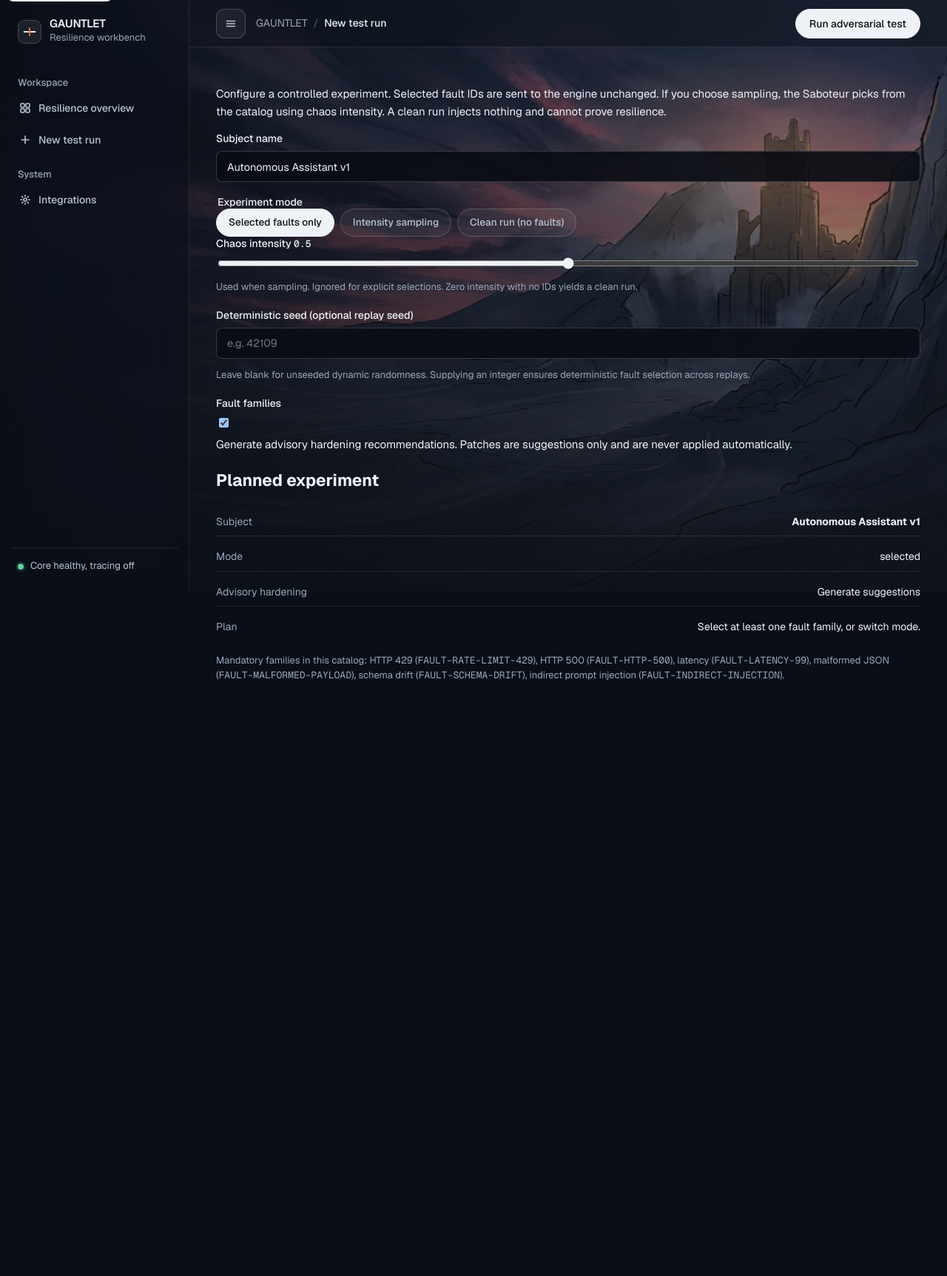
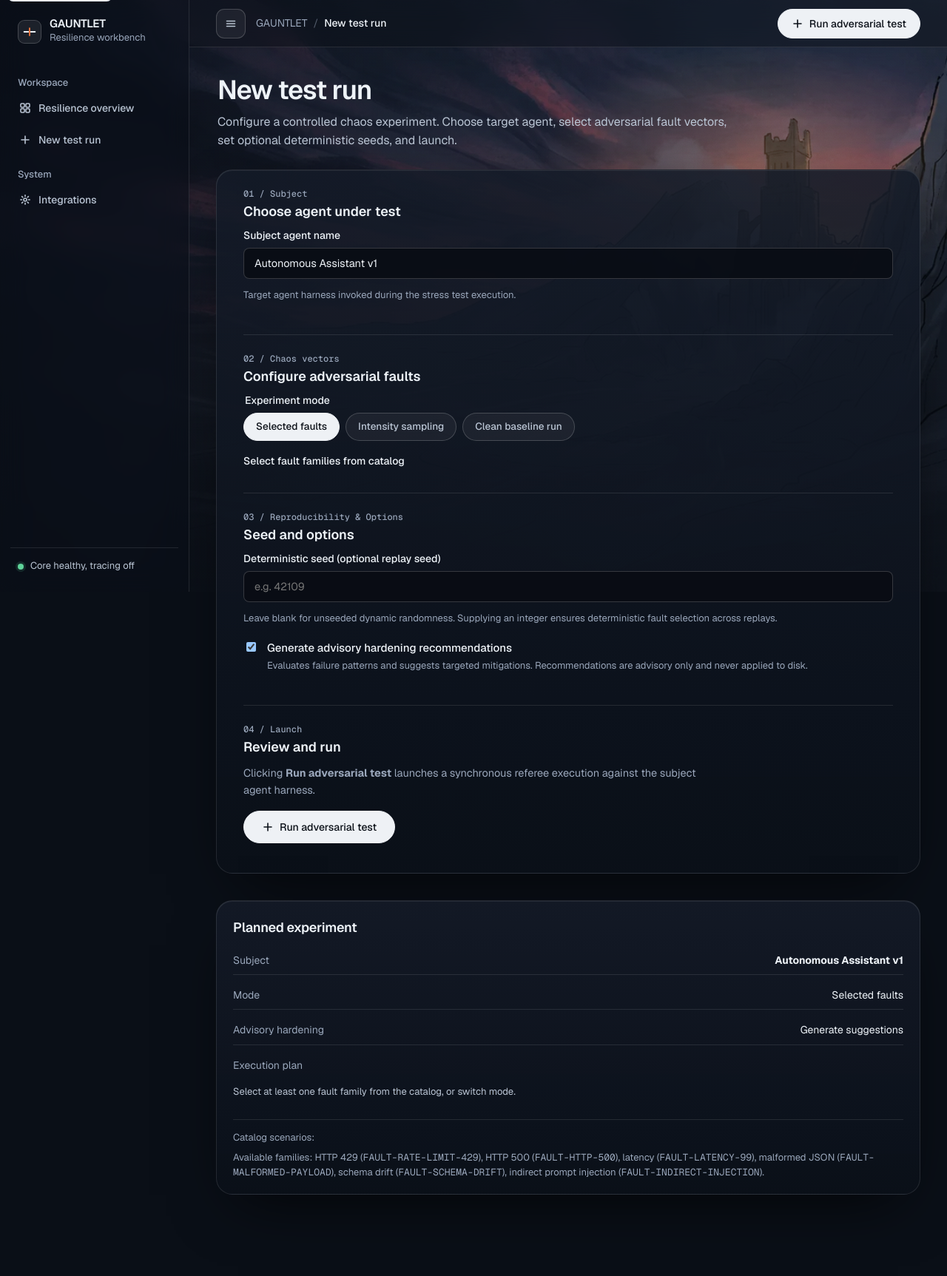
Before and after one commit to Angad-Chede/Gauntlet, a FastAPI app: template app/templates/new_run.html in a window 1280 px wide. Shown: the whole page at 74% size. Before the commit the page ends 919 px from the top, so only its background shows below. Run offline with FastAPI, Linux system fonts and the light colour scheme; the template is opened without the code that fills it, so the values that code supplies are empty.

Commit message:
feat(wizard): redesign new run creation wizard with chaos presets and live HTTP toggle
Entire-Checkpoint: 01M4Q0KQ8EJVS43P30V17BQBPB

```diff
--- a/app/static/js/new-run.js
+++ b/app/static/js/new-run.js
@@ -1,4 +1,4 @@
-import { api, escapeHtml, toast } from "./gauntlet.js";
+import { api, escapeHtml, toast, bindSpotlights } from "./gauntlet.js";
 
 const form = document.getElementById("run-form");
 const overlay = document.getElementById("progress-overlay");
@@ -6,6 +6,8 @@ const confirmDialog = document.getElementById("confirm-dialog");
 const summaryEl = document.getElementById("plan-summary");
 const intensityEl = document.getElementById("intensity");
 const intensityVal = document.getElementById("intensity-val");
+const intensityField = document.getElementById("intensity-field");
+const faultsPicker = document.getElementById("faults-picker");
 const errorEl = document.getElementById("form-error");
 
 function selectedFaults() {
@@ -25,32 +27,46 @@ function refreshCards() {
     const checked = card.querySelector("input").checked;
     card.classList.toggle("is-selected", checked);
   });
+
   document.querySelectorAll(".mode-pills label").forEach((label) => {
     label.classList.toggle("is-on", label.querySelector("input").checked);
   });
+
+  const currentMode = mode();
+  if (faultsPicker) {
+    faultsPicker.hidden = currentMode !== "selected";
+  }
+  if (intensityField) {
+    intensityField.hidden = currentMode !== "sample";
+  }
+
   const faults = selectedFaults();
-  const currentMode = mode();
   const intensity = Number(intensityEl.value);
   const harden = document.getElementById("auto-harden").checked;
   const subject = document.getElementById("subject-name").value.trim() || "Autonomous Assistant v1";
   const seedRaw = document.getElementById("run-seed")?.value.trim();
   const seed = (seedRaw !== undefined && seedRaw !== "" && !isNaN(parseInt(seedRaw, 10))) ? parseInt(seedRaw, 10) : null;
+
   let plan;
   if (currentMode === "clean") {
     plan = "Clean run: no faults will be injected. Resilience index will be unavailable.";
   } else if (currentMode === "sample") {
-    plan = `Sampling from the catalog using chaos intensity ${intensity.toFixed(1)}${seed !== null ? ` (seeded: ${seed})` : ""}. Explicit IDs will not be sent.`;
+    plan = `Sampling from catalog with intensity ${intensity.toFixed(1)}${seed !== null ? ` (seed: ${seed})` : ""}. Explicit IDs will not be sent.`;
   } else if (!faults.length) {
-    plan = "Select at least one fault family, or switch mode.";
+    plan = "Select at least one fault family from the catalog, or switch mode.";
   } else {
-    plan = `Inject ${faults.length} selected fault(s): ${faults.map((fault) => fault.name).join(", ")}.`;
+    plan = `Inject ${faults.length} selected fault(s): ${faults.map((f) => f.name).join(", ")}.`;
   }
+
   summaryEl.innerHTML = `
     <div><span>Subject</span><strong>${escapeHtml(subject)}</strong></div>
-    <div><span>Mode</span><span>${escapeHtml(currentMode)}</span></div>
-    ${seed !== null ? `<div><span>Deterministic seed</span><span class="mono">${seed}</span></div>` : ""}
-    <div><span>Advisory hardening</span><span>${harden ? "Generate suggestions" : "Skip suggestions"}</span></div>
-    <div><span>Plan</span><span>${escapeHtml(plan)}</span></div>
+    <div><span>Mode</span><span>${escapeHtml(currentMode === "clean" ? "Clean baseline" : currentMode === "sample" ? "Intensity sampling" : "Selected faults")}</span></div>
+    ${seed !== null ? `<div><span>Seed</span><span class="mono">${seed}</span></div>` : ""}
+    <div><span>Advisory hardening</span><span>${harden ? "Generate suggestions" : "Skip"}</span></div>
+    <div style="flex-direction:column;align-items:flex-start">
+      <span style="margin-bottom:4px">Execution plan</span>
+      <span style="font-size:13px;color:var(--tx-2);line-height:1.4">${escapeHtml(plan)}</span>
+    </div>
   `;
 }
 
@@ -60,6 +76,7 @@ function payload() {
   const enable_auto_harden = document.getElementById("auto-harden").checked;
   const seedRaw = document.getElementById("run-seed")?.value.trim();
   const seed = (seedRaw !== undefined && seedRaw !== "" && !isNaN(parseInt(seedRaw, 10))) ? parseInt(seedRaw, 10) : null;
+
   if (currentMode === "clean") {
     return { subject_name, fault_ids: [], chaos_intensity: 0, enable_auto_harden, seed };
   }
@@ -68,7 +85,7 @@ function payload() {
   }
   return {
     subject_name,
-    fault_ids: selectedFaults().map((fault) => fault.id),
+    fault_ids: selectedFaults().map((f) => f.id),
     chaos_intensity: Number(intensityEl.value),
     enable_auto_harden,
     seed,
@@ -81,18 +98,26 @@ function validate() {
   const currentMode = mode();
   if (currentMode === "selected" && !selectedFaults().length) {
     errorEl.hidden = false;
-    errorEl.textContent = "Select one or more fault families, or choose sampling / clean run.";
+    errorEl.textContent = "Select one or more fault families, or choose intensity sampling / clean baseline.";
     return false;
   }
   return true;
 }
 
+let isSubmitting = false;
+
 async function execute() {
+  if (isSubmitting) return;
+  isSubmitting = true;
+
   overlay.classList.add("is-open");
   overlay.setAttribute("aria-hidden", "false");
-  const button = document.getElementById("btn-run");
-  button.disabled = true;
-  button.setAttribute("aria-busy", "true");
+
+  const btnTop = document.getElementById("btn-run");
+  const btnBottom = document.getElementById("btn-run-bottom");
+  if (btnTop) { btnTop.disabled = true; btnTop.setAttribute("aria-busy", "true"); }
+  if (btnBottom) { btnBottom.disabled = true; btnBottom.setAttribute("aria-busy", "true"); }
+
   try {
     const run = await api("/api/run", { method: "POST", body: JSON.stringify(payload()) });
     window.location.href = `/runs/${encodeURIComponent(run.run_id)}`;
@@ -100,15 +125,17 @@ async function execute() {
     overlay.classList.remove("is-open");
     errorEl.hidden = false;
     errorEl.textContent = error.message;
-    toast("Run failed");
+    toast("Run failed: " + error.message);
   } finally {
-    button.disabled = false;
-    button.removeAttribute("aria-busy");
+    isSubmitting = false;
+    if (btnTop) { btnTop.disabled = false; btnTop.removeAttribute("aria-busy"); }
+    if (btnBottom) { btnBottom.disabled = false; btnBottom.removeAttribute("aria-busy"); }
   }
 }
 
 form.addEventListener("change", refreshCards);
 form.addEventListener("input", refreshCards);
+
 intensityEl.addEventListener("input", () => {
   intensityVal.textContent = Number(intensityEl.value).toFixed(1);
 });
@@ -118,17 +145,27 @@ form.addEventListener("submit", (event) => {
   if (!validate()) return;
   const body = document.getElementById("confirm-body");
   const data = payload();
-  body.innerHTML = `<p>This starts a synchronous backend run. Latency faults can take several seconds.</p>
-    <pre class="hash">${escapeHtml(JSON.stringify(data, null, 2))}</pre>`;
+
+  body.innerHTML = `
+    <p style="margin:0 0 10px;color:var(--tx-2)">
+      This launches a synchronous execution against the subject agent harness.
+    </p>
+    <div class="summary-list" style="margin-bottom:12px">
+      <div><span>Subject</span><strong>${escapeHtml(data.subject_name)}</strong></div>
+      <div><span>Fault count</span><span class="tabular">${data.fault_ids === null ? "Sampled" : data.fault_ids.length}</span></div>
+      <div><span>Seed</span><span class="mono">${data.seed !== null ? data.seed : "Unseeded"}</span></div>
+    </div>
+  `;
   confirmDialog.showModal();
 });
 
-document.getElementById("confirm-go").addEventListener("click", (event) => {
+document.getElementById("confirm-go")?.addEventListener("click", (event) => {
   event.preventDefault();
   confirmDialog.close();
   execute();
 });
 
+// URL param parsing
 const urlParams = new URLSearchParams(window.location.search);
 if (urlParams.has("seed")) {
   const seedInput = document.getElementById("run-seed");
@@ -137,6 +174,10 @@ if (urlParams.has("seed")) {
 if (urlParams.get("mode") === "sample") {
   const sampleRadio = document.querySelector("input[name=mode][value=sample]");
   if (sampleRadio) sampleRadio.checked = true;
+} else if (urlParams.get("mode") === "clean") {
+  const cleanRadio = document.querySelector("input[name=mode][value=clean]");
+  if (cleanRadio) cleanRadio.checked = true;
 }
 
 refreshCards();
+bindSpotlights();
--- a/app/templates/new_run.html
+++ b/app/templates/new_run.html
@@ -2,31 +2,84 @@
 {% block title %}New test run — GAUNTLET{% endblock %}
 {% block heading %}New test run{% endblock %}
 {% block actions %}
-<button class="btn btn-primary" type="submit" form="run-form" id="btn-run">Run adversarial test</button>
+<button class="btn pearl" type="submit" form="run-form" id="btn-run">
+  <svg class="i" aria-hidden="true"><use href="#i-plus"/></svg>
+  <span class="lbl">Run adversarial test</span>
+</button>
 {% endblock %}
+
 {% block content %}
-<p class="lede">Configure a controlled experiment. Selected fault IDs are sent to the engine unchanged. If you choose sampling, the Saboteur picks from the catalog using chaos intensity. A clean run injects nothing and cannot prove resilience.</p>
+<header class="hd">
+  <h1 class="ttl">New test run</h1>
+  <p class="lead">
+    Configure a controlled chaos experiment. Choose target agent, select adversarial fault vectors, set optional deterministic seeds, and launch.
+  </p>
+</header>
 
-<div class="page-grid grid-2">
-  <form id="run-form" class="panel panel-pad form-grid" novalidate>
+<div class="cols ov">
+  <div>
+    <form id="run-form" class="gpanel" style="margin-top:0" novalidate>
+      <!-- Stage 01: Choose agent -->
+      <section class="form-stage" style="padding-top:10px">
+        <span class="stage-num">01 / Subject</span>
+        <h3 class="stage-title">Choose agent under test</h3>
         <label class="field">
-      <span>Subject name</span>
-      <input type="text" id="subject-name" name="subject_name" value="Autonomous Assistant v1" maxlength="120" autocomplete="off">
+          <span>Subject agent name</span>
+          <input type="text" id="subject-name" name="subject_name" value="Autonomous Assistant v1" maxlength="120" autocomplete="off" placeholder="e.g. Autonomous Assistant v1">
+          <span class="help">Target agent harness invoked during the stress test execution.</span>
         </label>
+      </section>
 
-    <fieldset class="field" style="border:0;padding:0;margin:0">
-      <legend class="field-label">Experiment mode</legend>
-      <div class="mode-pills">
-        <label class="is-on"><input type="radio" name="mode" value="selected" checked> Selected faults only</label>
-        <label><input type="radio" name="mode" value="sample"> Intensity sampling</label>
-        <label><input type="radio" name="mode" value="clean"> Clean run (no faults)</label>
+      <!-- Stage 02: Experiment Mode & Faults -->
+      <section class="form-stage">
+        <span class="stage-num">02 / Chaos vectors</span>
+        <h3 class="stage-title">Configure adversarial faults</h3>
+
+        <fieldset class="field" style="border:0;padding:0;margin:0 0 18px">
+          <legend class="field-label" style="margin-bottom:8px">Experiment mode</legend>
+          <div class="mode-pills" role="radiogroup">
+            <label class="is-on">
+              <input type="radio" name="mode" value="selected" checked>
+              <span>Selected faults</span>
+            </label>
+            <label>
+              <input type="radio" name="mode" value="sample">
+              <span>Intensity sampling</span>
+            </label>
+            <label>
+              <input type="radio" name="mode" value="clean">
+              <span>Clean baseline run</span>
+            </label>
           </div>
         </fieldset>
 
-    <label class="field">
-      <span>Chaos intensity <span class="mono" id="intensity-val">0.5</span></span>
+        <div id="faults-picker">
+          <div class="field-label" style="margin-bottom:10px">Select fault families from catalog</div>
+          <div class="fault-list">
+            {% for fault in catalog %}
+            <label class="fault-card" id="card-{{ fault.id }}">
+              <input type="checkbox" name="fault_choice" value="{{ fault.id }}" data-name="{{ fault.name }}" data-description="{{ fault.description }}" style="margin-top:4px">
+              <div>
+                <h4>{{ fault.name }}</h4>
+                <p>{{ fault.description }}</p>
+                <p class="fault-meta">{{ fault.id }} · {{ fault.fault_type.value }} · {{ fault.target_endpoint }}</p>
+              </div>
+              <span class="chip {% if fault.severity == 'CRITICAL' %}fault{% else %}warn{% endif %}">{{ fault.severity }}</span>
+            </label>
+            {% endfor %}
+          </div>
+        </div>
+      </section>
+
+      <!-- Stage 03: Seed & Options -->
+      <section class="form-stage">
+        <span class="stage-num">03 / Reproducibility &amp; Options</span>
+        <h3 class="stage-title">Seed and options</h3>
+
+        <label class="field" id="intensity-field">
+          <span>Chaos intensity <span class="mono tabular" id="intensity-val">0.5</span></span>
           <input type="range" id="intensity" min="0" max="1" step="0.1" value="0.5">
-      <span class="help">Used when sampling. Ignored for explicit selections. Zero intensity with no IDs yields a clean run.</span>
+          <span class="help">Used during intensity sampling mode. Determines probability of scenario injection.</span>
         </label>
 
         <label class="field">
@@ -35,59 +88,76 @@
           <span class="help">Leave blank for unseeded dynamic randomness. Supplying an integer ensures deterministic fault selection across replays.</span>
         </label>
 
+        <label class="field" style="display:grid;grid-template-columns:20px 1fr;gap:12px;align-items:start;margin-top:16px">
+          <input type="checkbox" id="auto-harden" checked style="margin-top:4px">
           <div>
-      <div class="field-label" style="margin-bottom:8px">Fault families</div>
-      <div class="fault-list">
-        {% for fault in catalog %}
-        <label class="fault-card">
-          <input type="checkbox" name="fault_choice" value="{{ fault.id }}" data-name="{{ fault.name }}" data-description="{{ fault.description }}">
-          <div>
-            <h4>{{ fault.name }}</h4>
-            <p>{{ fault.description }}</p>
-            <p class="mono muted">{{ fault.id }} · {{ fault.fault_type.value }} · {{ fault.target_endpoint }}</p>
-          </div>
-          <span class="badge badge-neutral">{{ fault.severity }}</span>
-        </label>
-        {% endfor %}
+            <span style="font-weight:500;color:var(--tx)">Generate advisory hardening recommendations</span>
+            <div class="help" style="margin:2px 0 0">
+              Evaluates failure patterns and suggests targeted mitigations. Recommendations are advisory only and never applied to disk.
             </div>
           </div>
-
-    <label class="field" style="grid-template-columns:18px 1fr;align-items:start">
-      <input type="checkbox" id="auto-harden" checked>
-      <span>Generate advisory hardening recommendations. Patches are suggestions only and are never applied automatically.</span>
         </label>
 
         <p class="notice notice-crit" id="form-error" hidden></p>
+      </section>
+
+      <!-- Stage 04: Review & Run -->
+      <section class="form-stage" style="border-bottom:0;padding-bottom:10px">
+        <span class="stage-num">04 / Launch</span>
+        <h3 class="stage-title">Review and run</h3>
+        <p class="sub" style="margin-bottom:16px">
+          Clicking <strong>Run adversarial test</strong> launches a synchronous referee execution against the subject agent harness.
+        </p>
+        <button class="btn pearl" type="submit" id="btn-run-bottom" style="min-height:44px;padding:0 24px">
+          <svg class="i" aria-hidden="true"><use href="#i-plus"/></svg>
+          <span>Run adversarial test</span>
+        </button>
+      </section>
     </form>
+  </div>
 
-  <aside class="panel panel-pad">
-    <div class="panel-h"><h2>Planned experiment</h2></div>
-    <div class="summary-list" id="plan-summary"></div>
-    <p class="help" style="margin-top:16px">Mandatory families in this catalog: HTTP 429 (<span class="mono">FAULT-RATE-LIMIT-429</span>), HTTP 500 (<span class="mono">FAULT-HTTP-500</span>), latency (<span class="mono">FAULT-LATENCY-99</span>), malformed JSON (<span class="mono">FAULT-MALFORMED-PAYLOAD</span>), schema drift (<span class="mono">FAULT-SCHEMA-DRIFT</span>), indirect prompt injection (<span class="mono">FAULT-INDIRECT-INJECTION</span>).</p>
+  <!-- Supporting planned experiment sidebar -->
+  <aside class="side-sec">
+    <div class="gpanel" style="margin-top:0;padding:24px 22px 20px">
+      <h3>Planned experiment</h3>
+      <div class="summary-list" id="plan-summary" style="margin-top:14px"></div>
+
+      <div style="margin-top:20px;padding-top:14px;border-top:1px solid var(--line)">
+        <span style="font-size:13px;color:var(--tx-3);display:block;margin-bottom:6px">Catalog scenarios:</span>
+        <p class="help" style="margin:0;line-height:1.5">
+          Available families: HTTP 429 (<span class="mono">FAULT-RATE-LIMIT-429</span>), HTTP 500 (<span class="mono">FAULT-HTTP-500</span>), latency (<span class="mono">FAULT-LATENCY-99</span>), malformed JSON (<span class="mono">FAULT-MALFORMED-PAYLOAD</span>), schema drift (<span class="mono">FAULT-SCHEMA-DRIFT</span>), indirect prompt injection (<span class="mono">FAULT-INDIRECT-INJECTION</span>).
+        </p>
+      </div>
+    </div>
   </aside>
 </div>
 
+<!-- Progress loading overlay -->
 <div class="overlay" id="progress-overlay" aria-hidden="true">
   <div class="dialog" role="status" aria-live="polite">
-    <div class="progress-note">
-      <span class="spinner" aria-hidden="true"></span>
+    <div style="display:flex;align-items:center;gap:14px">
+      <span class="spinner" style="width:24px;height:24px;border-width:3px" aria-hidden="true"></span>
       <div>
-        <h2>Running adversarial test…</h2>
-        <p class="muted">Waiting on the synchronous backend. This is not a simulated progress meter.</p>
+        <h3 style="margin:0 0 4px;font-size:18px">Running adversarial test…</h3>
+        <p style="margin:0;font-size:13.5px;color:var(--tx-2)">
+          Executing synchronous referee evaluation. Scenarios with latency bursts can take several seconds.
+        </p>
       </div>
     </div>
   </div>
 </div>
 
+<!-- Review dialog modal -->
 <dialog class="dialog" id="confirm-dialog">
-  <h2>Review configuration</h2>
-  <div id="confirm-body"></div>
-  <div class="topbar-actions" style="margin-top:16px;justify-content:flex-end">
-    <button class="btn btn-secondary" type="button" onclick="document.getElementById('confirm-dialog').close()">Cancel</button>
-    <button class="btn btn-primary" type="button" id="confirm-go">Start run</button>
+  <h3 style="margin:0 0 8px;font-size:20px">Confirm experiment configuration</h3>
+  <div id="confirm-body" style="font-size:14px;margin-bottom:18px"></div>
+  <div style="display:flex;justify-content:flex-end;gap:10px">
+    <button class="btn glass" type="button" onclick="document.getElementById('confirm-dialog').close()">Cancel</button>
+    <button class="btn pearl" type="button" id="confirm-go">Start run</button>
   </div>
 </dialog>
 {% endblock %}
+
 {% block scripts %}
 <script type="module" src="/static/js/new-run.js"></script>
 {% endblock %}
```
Lines whose indentation alone changed are shown as unchanged.
